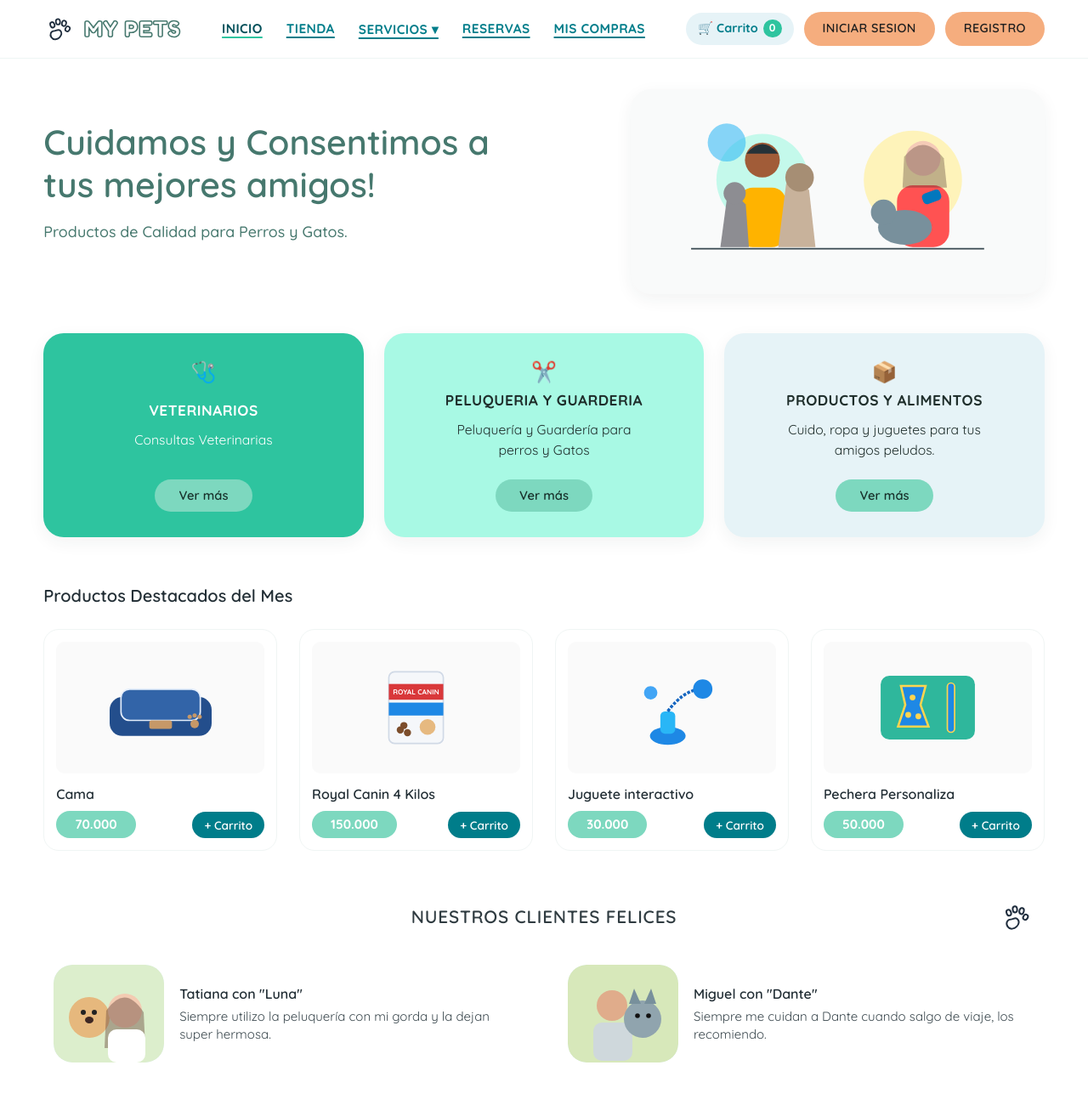
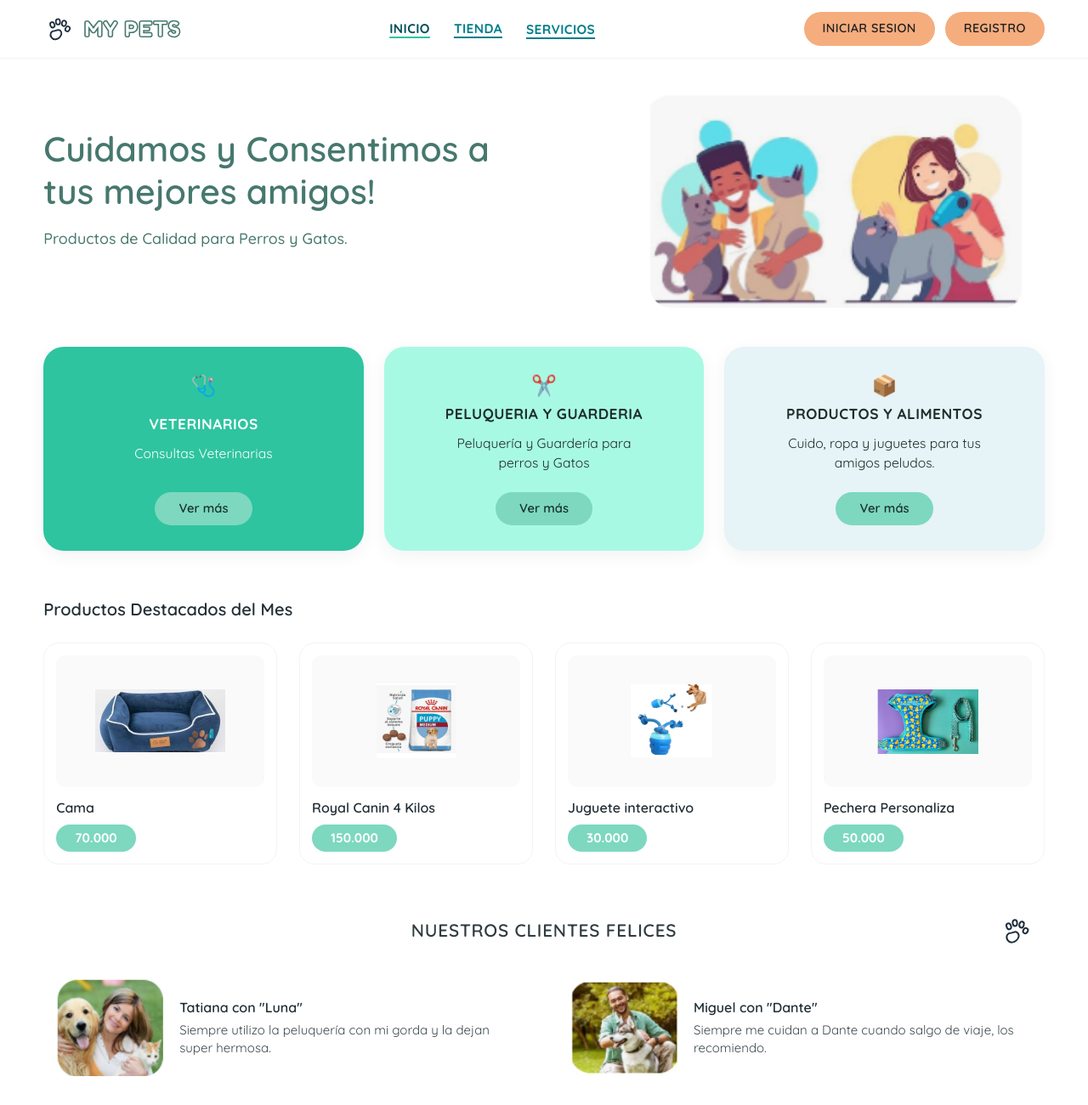
Before and after one commit to ednacard87/MyPets, a plain HTML site: page index.html in a window 1280 px wide. Shown: the top 1300 px of the page at 85% size. Drawn offline with Linux system fonts and the light colour scheme.

Commit message:
Pagina Principal

```diff
--- a/css/styles.css
+++ b/css/styles.css
@@ -315,13 +315,19 @@ button, input, select, textarea {
 }
 
 .hero-illustration {
-  background: #f9fafa;
   border-radius: var(--radius-lg);
-  padding: 18px;
+  overflow: hidden;
   display: flex;
   justify-content: center;
   align-items: center;
-  box-shadow: var(--shadow-soft);
+}
+
+.hero-illustration img {
+  width: 100%;
+  max-width: 440px;
+  height: auto;
+  border-radius: var(--radius-lg);
+  object-fit: cover;
 }
 
 /* ==========================================================================
--- a/index.html
+++ b/index.html
@@ -25,34 +25,9 @@
           </p>
         </div>
 
-        <!-- Ilustración amigable de dueños cuidando perros y gatos -->
-        <div class="hero-illustration" aria-label="Ilustración cuidado de mascotas">
-          <svg viewBox="0 0 420 220" width="100%" height="205">
-            <!-- Círculos decorativos de fondo -->
-            <circle cx="115" cy="95" r="58" fill="#a8f9e4" opacity="0.65" />
-            <circle cx="70" cy="48" r="24" fill="#29b6f6" opacity="0.55" />
-            <circle cx="305" cy="95" r="62" fill="#fff3b0" opacity="0.85" />
-            <!-- Escena izquierda: Joven abrazando perro y gato -->
-            <rect x="85" y="105" width="60" height="75" rx="18" fill="#ffb300" />
-            <circle cx="115" cy="70" r="22" fill="#a15c38" />
-            <path d="M95 62 Q115 38 135 62" fill="#263238" />
-            <!-- Perro feliz -->
-            <path d="M135 180 L145 100 Q162 92 174 108 L182 180 Z" fill="#c8b29b" />
-            <circle cx="162" cy="92" r="18" fill="#a68e74" />
-            <!-- Gato gris -->
-            <path d="M62 180 L70 120 Q84 114 94 126 L98 180 Z" fill="#8d8d92" />
-            <circle cx="80" cy="112" r="14" fill="#8d8d92" />
-            <!-- Escena derecha: Peluquería felina/canina -->
-            <rect x="285" y="102" width="66" height="78" rx="20" fill="#ff5252" />
-            <circle cx="318" cy="68" r="22" fill="#f5cbb7" />
-            <path d="M294 66 Q318 35 344 68 L348 105 L292 105 Z" fill="#4e342e" opacity="0.35" />
-            <!-- Mascota en sesión de secado -->
-            <ellipse cx="295" cy="155" rx="34" ry="22" fill="#78909c" />
-            <circle cx="268" cy="136" r="16" fill="#78909c" />
-            <!-- Secador azul -->
-            <rect x="315" y="114" width="24" height="14" rx="5" fill="#0277bd" transform="rotate(-20 315 114)" />
-            <line x1="25" y1="182" x2="395" y2="182" stroke="#37474f" stroke-width="2" />
-          </svg>
+        <!-- Imagen del Banner Principal al frente del texto -->
+        <div class="hero-illustration">
+          <img src="img/banner-hero.png" alt="Cuidamos y Consentimos a tus mejores amigos" />
         </div>
       </div>
     </section>
@@ -119,16 +94,7 @@
         <div class="testimonials-grid">
           <!-- Testimonio 1 -->
           <article class="testimonial-card">
-            <svg class="testimonial-avatar" viewBox="0 0 130 115">
-              <rect width="130" height="115" rx="22" fill="#dceecc"/>
-              <circle cx="42" cy="62" r="24" fill="#e6b87d"/>
-              <circle cx="35" cy="56" r="3" fill="#222"/>
-              <circle cx="48" cy="56" r="3" fill="#222"/>
-              <ellipse cx="42" cy="65" rx="5" ry="4" fill="#3e2723"/>
-              <circle cx="84" cy="54" r="20" fill="#f3cbb2"/>
-              <path d="M62 54 Q84 22 106 56 L108 98 L60 98 Z" fill="#6d4c41" opacity="0.45"/>
-              <rect x="64" y="76" width="44" height="39" rx="10" fill="#ffffff"/>
-            </svg>
+            <img src="img/cliente-tatiana.png" alt="Tatiana con Luna" class="testimonial-avatar" />
             <div class="testimonial-text">
               <h4>Tatiana con "Luna"</h4>
               <p>Siempre utilizo la peluquería con mi gorda y la dejan super hermosa.</p>
@@ -137,16 +103,7 @@
 
           <!-- Testimonio 2 -->
           <article class="testimonial-card">
-            <svg class="testimonial-avatar" viewBox="0 0 130 115">
-              <rect width="130" height="115" rx="22" fill="#d7e8ba"/>
-              <circle cx="52" cy="48" r="18" fill="#e0ac8b"/>
-              <rect x="30" y="68" width="46" height="45" rx="10" fill="#cfd8dc"/>
-              <circle cx="88" cy="64" r="22" fill="#90a4ae"/>
-              <polygon points="72,46 78,28 86,46" fill="#78909c"/>
-              <polygon points="90,46 98,28 104,46" fill="#78909c"/>
-              <circle cx="82" cy="60" r="2.8" fill="#111"/>
-              <circle cx="95" cy="60" r="2.8" fill="#111"/>
-            </svg>
+            <img src="img/cliente-miguel.png" alt="Miguel con Dante" class="testimonial-avatar" />
             <div class="testimonial-text">
               <h4>Miguel con "Dante"</h4>
               <p>Siempre me cuidan a Dante cuando salgo de viaje, los recomiendo.</p>
--- a/js/main.js
+++ b/js/main.js
@@ -29,15 +29,7 @@ const CATALOGO_PRODUCTOS = [
     precio: 70000,
     destacado: true,
     descripcion: 'Cama acolchada azul con bordado de huella, ultra cómoda y lavable.',
-    svg: `<svg viewBox="0 0 180 120" width="150" height="105">
-      <rect x="18" y="45" width="144" height="55" rx="18" fill="#234e8c"/>
-      <rect x="34" y="34" width="112" height="44" rx="12" fill="#3264a8" stroke="#e4eefc" stroke-width="2"/>
-      <rect x="74" y="78" width="32" height="12" rx="3" fill="#c69868"/>
-      <circle cx="138" cy="83" r="6" fill="#c69868"/>
-      <circle cx="131" cy="73" r="3" fill="#c69868"/>
-      <circle cx="138" cy="71" r="3" fill="#c69868"/>
-      <circle cx="145" cy="73" r="3" fill="#c69868"/>
-    </svg>`
+    imagen: 'img/cama.png'
   },
   {
     id: 'prod-2',
@@ -47,16 +39,7 @@ const CATALOGO_PRODUCTOS = [
     precio: 150000,
     destacado: true,
     descripcion: 'Alimento seco premium para cachorros y perros adultos con vitaminas.',
-    svg: `<svg viewBox="0 0 160 130" width="135" height="115">
-      <rect x="42" y="15" width="76" height="100" rx="8" fill="#f5f7fa" stroke="#d0d9e6" stroke-width="2"/>
-      <rect x="42" y="32" width="76" height="22" fill="#d9383a"/>
-      <rect x="42" y="58" width="76" height="18" fill="#1e88e5"/>
-      <text x="80" y="47" text-anchor="middle" fill="#fff" font-size="10" font-weight="bold">ROYAL CANIN</text>
-      <circle cx="58" cy="96" r="5" fill="#7c4d2b"/>
-      <circle cx="68" cy="100" r="5" fill="#7c4d2b"/>
-      <circle cx="63" cy="90" r="5" fill="#7c4d2b"/>
-      <circle cx="96" cy="92" r="11" fill="#e6b980"/>
-    </svg>`
+    imagen: 'img/royal-canin.png'
   },
   {
     id: 'prod-3',
@@ -66,13 +49,7 @@ const CATALOGO_PRODUCTOS = [
     precio: 30000,
     destacado: true,
     descripcion: 'Juguete con ventosa y cuerda resistente para estimular la mordida.',
-    svg: `<svg viewBox="0 0 160 120" width="140" height="105">
-      <ellipse cx="75" cy="98" rx="24" ry="12" fill="#1e88e5"/>
-      <rect x="65" y="65" width="20" height="30" rx="6" fill="#29b6f6"/>
-      <path d="M75 65 Q95 38 118 35" stroke="#1565c0" stroke-width="4" fill="none" stroke-dasharray="4 2"/>
-      <circle cx="122" cy="35" r="13" fill="#1e88e5"/>
-      <circle cx="52" cy="40" r="9" fill="#42a5f5"/>
-    </svg>`
+    imagen: 'img/juguete-interactivo.png'
   },
   {
     id: 'prod-4',
@@ -82,14 +59,7 @@ const CATALOGO_PRODUCTOS = [
     precio: 50000,
     destacado: true,
     descripcion: 'Arnés ergonómico con estampado divertido y correa a juego incluida.',
-    svg: `<svg viewBox="0 0 170 120" width="145" height="105">
-      <rect x="20" y="16" width="130" height="88" rx="12" fill="#2fb79c"/>
-      <path d="M48 30 H82 L75 56 L86 86 H44 L54 56 Z" fill="#1e88e5" stroke="#ffd54f" stroke-width="3"/>
-      <circle cx="64" cy="46" r="4" fill="#ffd54f"/>
-      <circle cx="58" cy="70" r="4" fill="#ffd54f"/>
-      <circle cx="72" cy="72" r="4" fill="#ffd54f"/>
-      <rect x="112" y="26" width="10" height="68" rx="5" fill="#1e88e5" stroke="#ffd54f" stroke-width="2"/>
-    </svg>`
+    imagen: 'img/pechera.png'
   },
   {
     id: 'prod-5',
@@ -296,8 +266,21 @@ function renderizarHeader() {
 
   const esActivo = (archivo) => pathActual.endsWith(archivo) ? 'active' : '';
 
+  // Links de Reservas y Mis Compras solo aparecen cuando el cliente inició sesión
+  const linksPrivadosHTML = sesion
+    ? `
+      <a href="${resolverRuta('pages/reservas.html')}" class="nav-link ${esActivo('reservas.html')}">RESERVAS</a>
+      <a href="${resolverRuta('pages/mis-compras.html')}" class="nav-link ${esActivo('mis-compras.html')}">MIS COMPRAS</a>
+    `
+    : '';
+
+  // Cuando hay sesión activa se muestra Carrito, saludo y botón Cerrar Sesión;
+  // cuando NO hay sesión solo aparecen INICIAR SESION y REGISTRO.
   const botonesSesionHTML = sesion
     ? `
+      <a href="${resolverRuta('pages/mis-compras.html')}" class="cart-badge-link" title="Ver carrito y compras">
+        🛒 Carrito <span class="badge-count" id="nav-cart-count">${totalItems}</span>
+      </a>
       <span class="user-chip" title="Usuario activo">🐾 Hola, ${sesion.nombre.split(' ')[0]}</span>
       <button type="button" class="btn-auth" id="btn-logout">CERRAR SESION</button>
     `
@@ -322,22 +305,18 @@ function renderizarHeader() {
         <a href="${resolverRuta('pages/productos.html')}" class="nav-link ${esActivo('productos.html')}">TIENDA</a>
 
         <div class="nav-dropdown">
-          <a href="${resolverRuta('pages/veterinarios.html')}" class="nav-link ${esActivo('veterinarios.html') || esActivo('peluqueria-guarderia.html') ? 'active' : ''}">SERVICIOS ▾</a>
+          <a href="${resolverRuta('pages/veterinarios.html')}" class="nav-link ${esActivo('veterinarios.html') || esActivo('peluqueria-guarderia.html') ? 'active' : ''}">SERVICIOS</a>
           <div class="nav-dropdown-menu">
             <a href="${resolverRuta('pages/veterinarios.html')}">🩺 Veterinarios y Citas</a>
             <a href="${resolverRuta('pages/peluqueria-guarderia.html')}">✂️ Peluquería y Guardería</a>
-            <a href="${resolverRuta('pages/reservas.html')}">📅 Gestionar Mis Reservas</a>
+            ${sesion ? `<a href="${resolverRuta('pages/reservas.html')}">📅 Gestionar Mis Reservas</a>` : ''}
           </div>
         </div>
 
-        <a href="${resolverRuta('pages/reservas.html')}" class="nav-link ${esActivo('reservas.html')}">RESERVAS</a>
-        <a href="${resolverRuta('pages/mis-compras.html')}" class="nav-link ${esActivo('mis-compras.html')}">MIS COMPRAS</a>
+        ${linksPrivadosHTML}
       </nav>
 
       <div class="nav-actions">
-        <a href="${resolverRuta('pages/mis-compras.html')}" class="cart-badge-link" title="Ver carrito y compras">
-          🛒 Carrito <span class="badge-count" id="nav-cart-count">${totalItems}</span>
-        </a>
         ${botonesSesionHTML}
       </div>
     </div>
@@ -454,6 +433,14 @@ function actualizarContadorCarrito() {
    6. CONTROLADORES POR PÁGINA
    -------------------------------------------------------------------------- */
 
+/* Helper para obtener la miniatura del producto (imagen real o SVG) */
+function obtenerVisualProducto(prod) {
+  if (prod.imagen) {
+    return `<img src="${resolverRuta(prod.imagen)}" alt="${prod.nombre}" />`;
+  }
+  return prod.svg || '';
+}
+
 /* --- 6.1 PÁGINA DE INICIO (index.html) --- */
 function iniciarPaginaHome() {
   const gridDestacados = document.getElementById('featured-products-grid');
@@ -466,25 +453,17 @@ function iniciarPaginaHome() {
       <article class="product-card">
         <div>
           <div class="product-thumb">
-            ${prod.svg}
+            ${obtenerVisualProducto(prod)}
           </div>
           <h3 class="product-title">${prod.nombre}</h3>
         </div>
         <div class="product-footer">
           <span class="price-pill">${formatearCOP(prod.precio)}</span>
-          <button type="button" class="btn-add-cart" data-add-cart="${prod.id}">+ Carrito</button>
         </div>
       </article>
     `
     )
     .join('');
-
-  gridDestacados.addEventListener('click', (e) => {
-    const btn = e.target.closest('[data-add-cart]');
-    if (btn) {
-      agregarAlCarrito(btn.getAttribute('data-add-cart'));
-    }
-  });
 }
 
 /* --- 6.2 PÁGINA DE PRODUCTOS (pages/productos.html) --- */
@@ -522,7 +501,7 @@ function iniciarPaginaProductos() {
         (prod) => `
         <article class="product-card">
           <div>
-            <div class="product-thumb">${prod.svg}</div>
+            <div class="product-thumb">${obtenerVisualProducto(prod)}</div>
             <div class="product-category-tag">${prod.categoria} • ${prod.mascota}</div>
             <h3 class="product-title">${prod.nombre}</h3>
             <p class="product-desc">${prod.descripcion}</p>
```
Also changed, not shown: img/banner-hero.png (added), img/cama.png (added), img/cliente-miguel.png (added), img/cliente-tatiana.png (added), img/juguete-interactivo.png (added), img/pechera.png (added), img/royal-canin.png (added).
